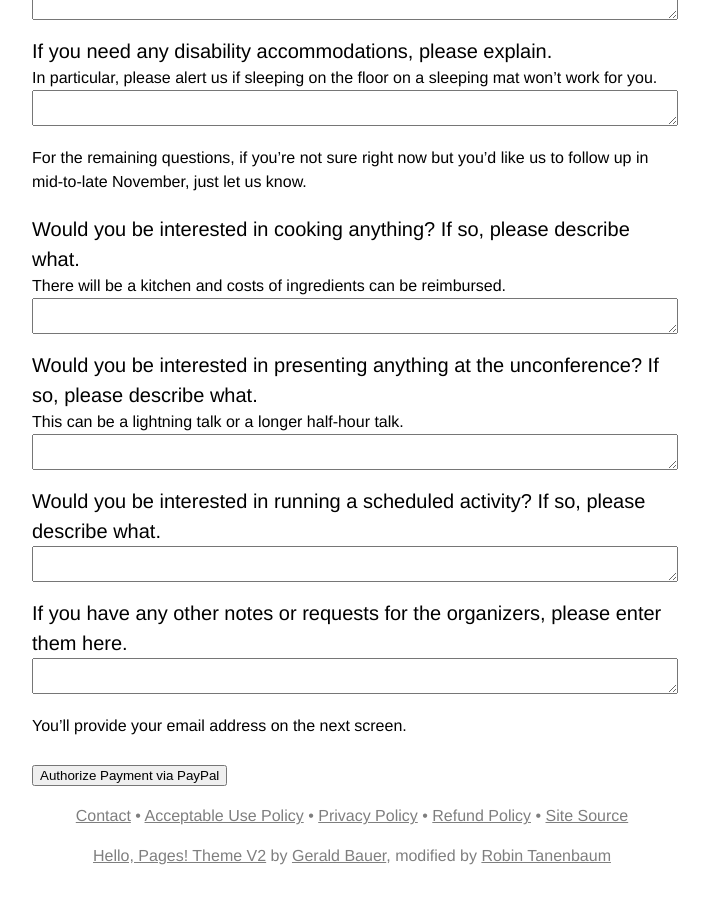
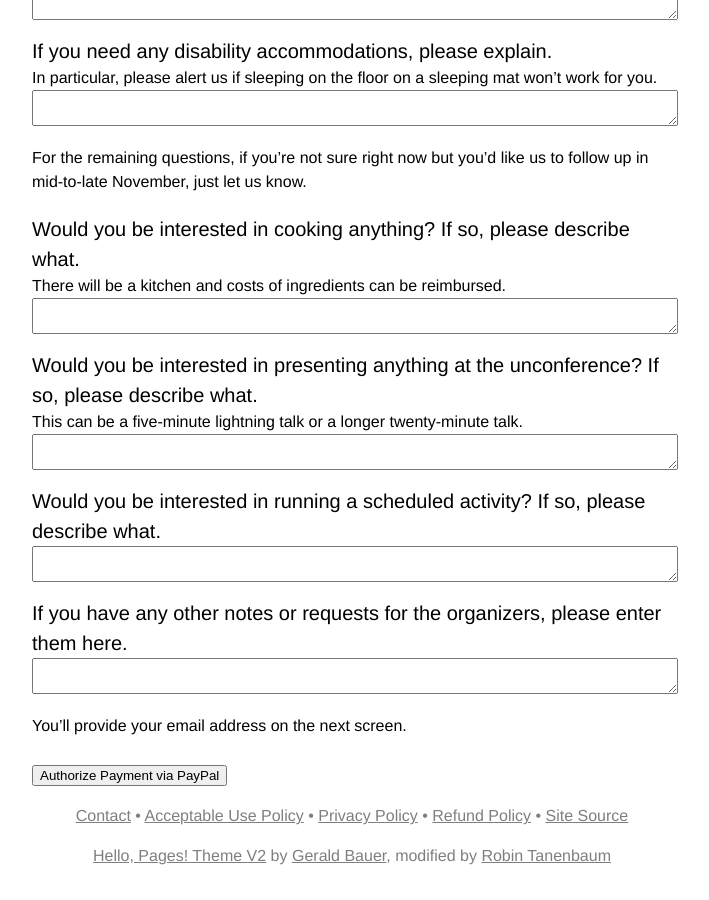
Before and after one commit to rtanen/rationalistmegameetup.github.io, a Jekyll site: the page built from index.html, in a window 1280 px wide and 900 px high, scrolled down 1789 px. Shown: the whole window, without its empty margins (288-997 px from the left). Built offline with Jekyll 4.4.1, drawn with Linux system fonts in a browser that asks for light colours.

Commit message:
Add talk durations

```diff
--- a/index.html
+++ b/index.html
@@ -94,7 +94,7 @@ us to follow up in mid-to-late November, just let us know.</small></p>
   <textarea name="os3" maxlength="200"></textarea>
 </label>
 <label>Would you be interested in presenting anything at the unconference? If so, please describe what.
-  <small>This can be a lightning talk or a longer half-hour talk.</small>
+  <small>This can be a five-minute lightning talk or a longer twenty-minute talk.</small>
   <textarea name="os4" maxlength="200"></textarea>
 </label>
 <label>Would you be interested in running a scheduled activity? If so, please describe what.
```
